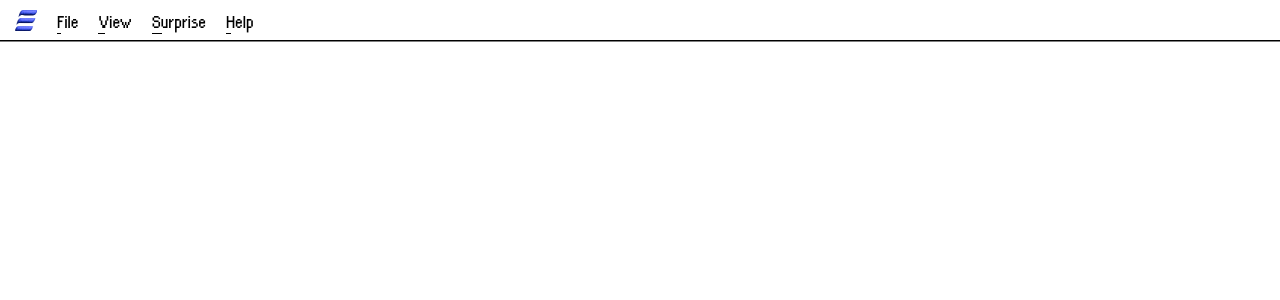
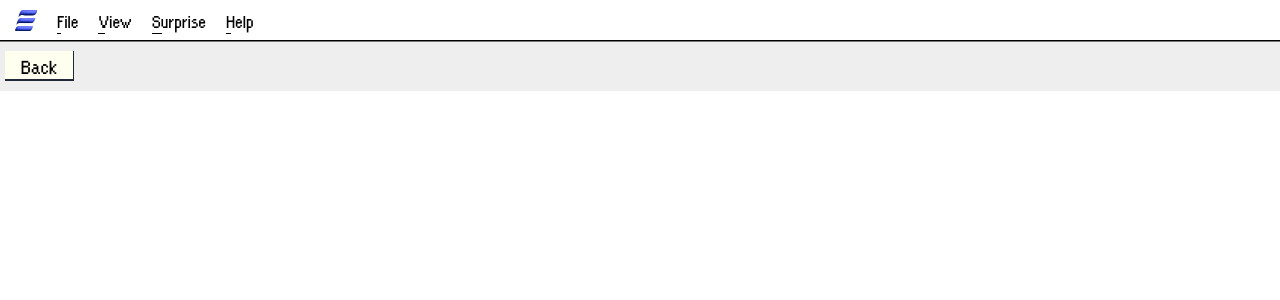
Before and after one commit to achiewe/project-erko-front, a Next.js app: page /erko/music in a window 1280 px wide. Shown: the top 300 px of the page. Built offline with nearby package versions, Linux system fonts and the light colour scheme.

Commit message:
add backButton inside music page and will route it on the erko main page

```diff
--- a/src/app/erko/music/page.tsx
+++ b/src/app/erko/music/page.tsx
@@ -1,10 +1,14 @@
 import Header from "@/app/components/Header/Header";
+import BackButton from "@/app/components/MemberCard/BackButton";
 import React from "react";
 
 export default function page() {
   return (
     <div className="w-full h-full bg-[#EEEEEE]">
       <Header />
+      <div className="flex px-[5px] w-full h-full items-start flex-col pb-[10px]">
+        <BackButton destination="/erko" />
+      </div>
     </div>
   );
 }
```
